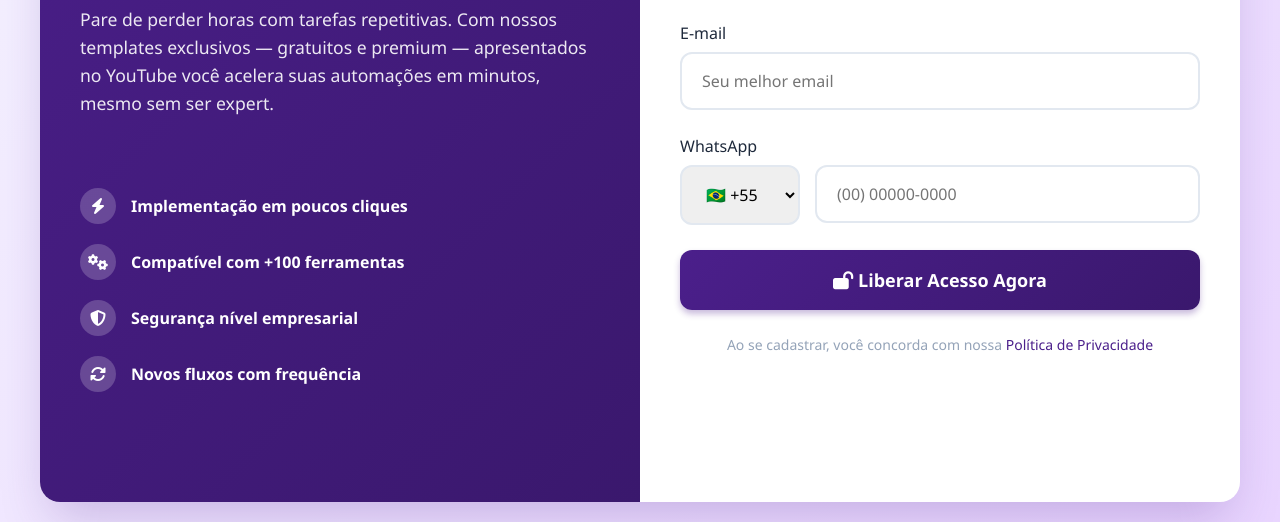
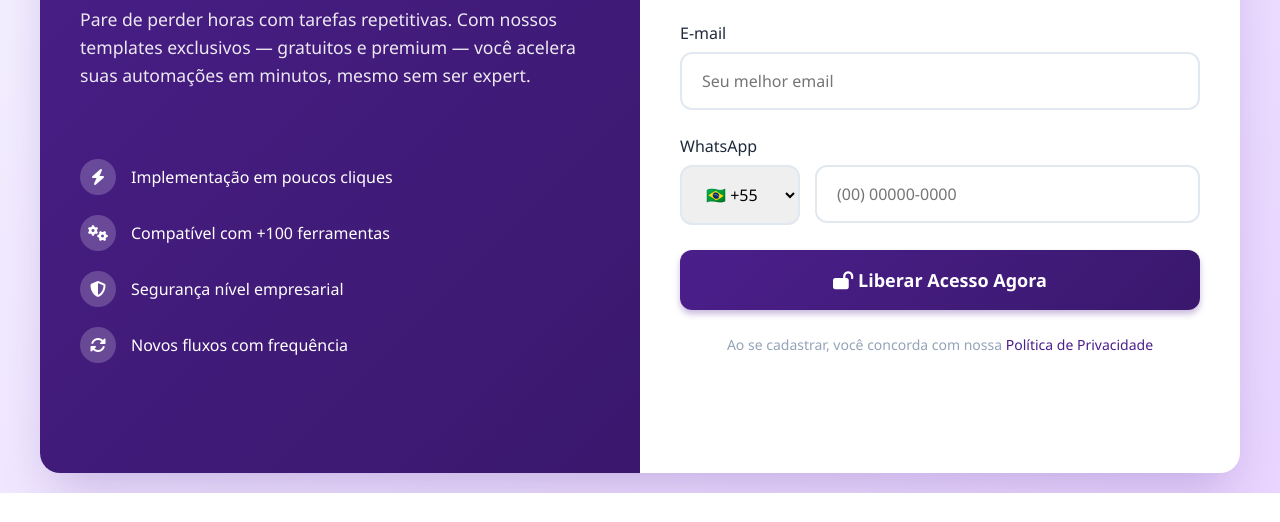
Before and after one commit to cbalbinos/lead-capture-n8n, a website: page public/index.html in a window 1280 px wide. Shown: the part 329-851 px from the top of the page. After the commit the page ends 822 px from the top, so only its background shows below. Drawn offline with Linux system fonts and the light colour scheme.

Commit message:
Update index.html

```diff
--- a/public/index.html
+++ b/public/index.html
@@ -275,23 +275,23 @@
                 <span>Vamos Automatizar</span>
             </div>
             <h1>Automatize tudo com nossos templates para o n8n</h1>
-            <p class="subtitle">Pare de perder horas com tarefas repetitivas. Com nossos templates exclusivos — gratuitos e premium — apresentados no YouTube você acelera suas automações em minutos, mesmo sem ser expert.</p>
+            <p class="subtitle">Pare de perder horas com tarefas repetitivas. Com nossos templates exclusivos — gratuitos e premium — você acelera suas automações em minutos, mesmo sem ser expert.</p>
             <ul class="features">
                 <li>
                     <i class="fas fa-bolt"></i>
-                    <span><strong>Implementação em poucos cliques</strong></span>
+                    <span>Implementação em poucos cliques</span>
                 </li>
                 <li>
                     <i class="fas fa-cogs"></i>
-                    <span><strong>Compatível com +100 ferramentas</strong></span>
+                    <span>Compatível com +100 ferramentas</span>
                 </li>
                 <li>
                     <i class="fas fa-shield-alt"></i>
-                    <span><strong>Segurança nível empresarial</strong></span>
+                    <span>Segurança nível empresarial</span>
                 </li>
                 <li>
                     <i class="fas fa-sync-alt"></i>
-                    <span><strong>Novos fluxos com frequência</strong></span>
+                    <span>Novos fluxos com frequência</span>
                 </li>
             </ul>
 
```
